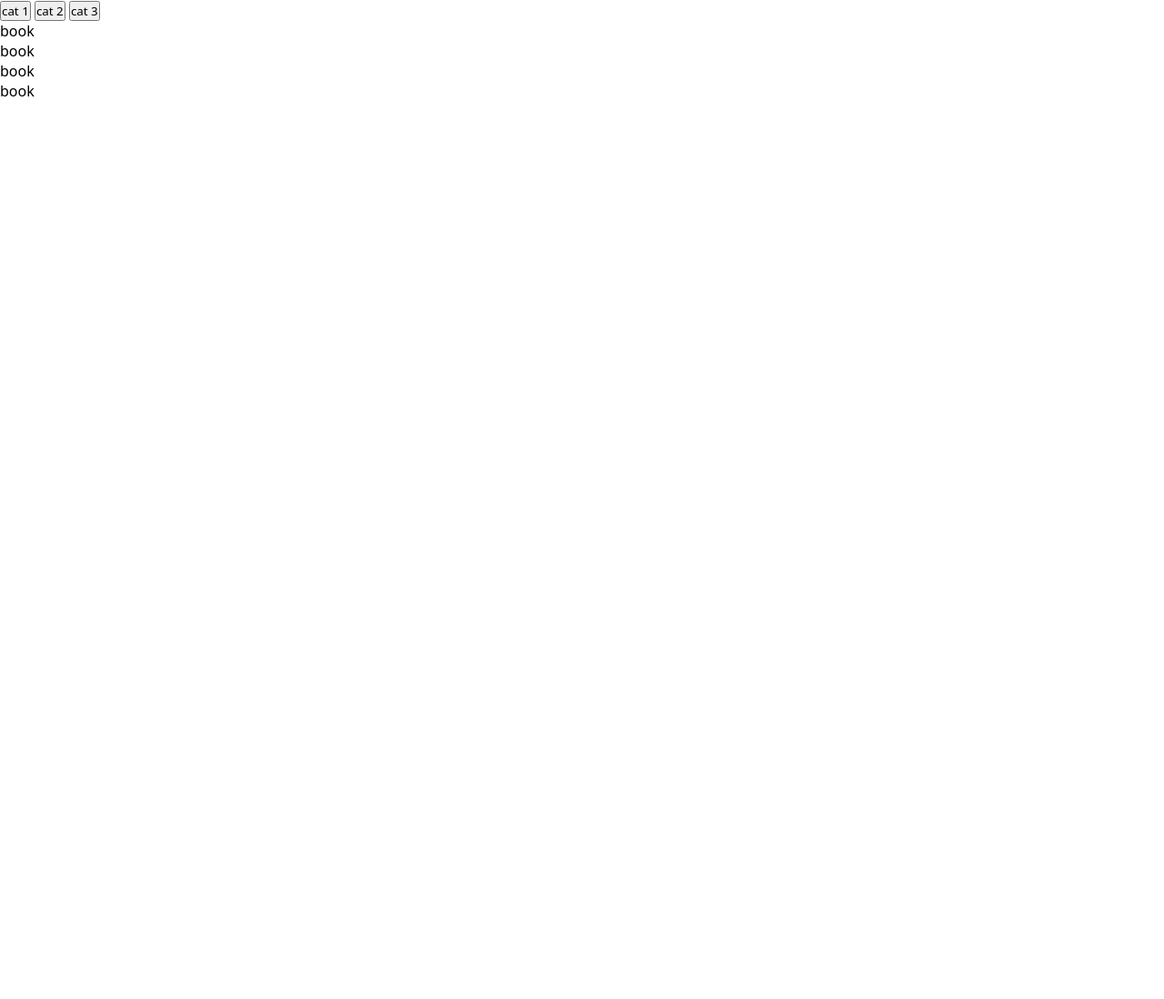
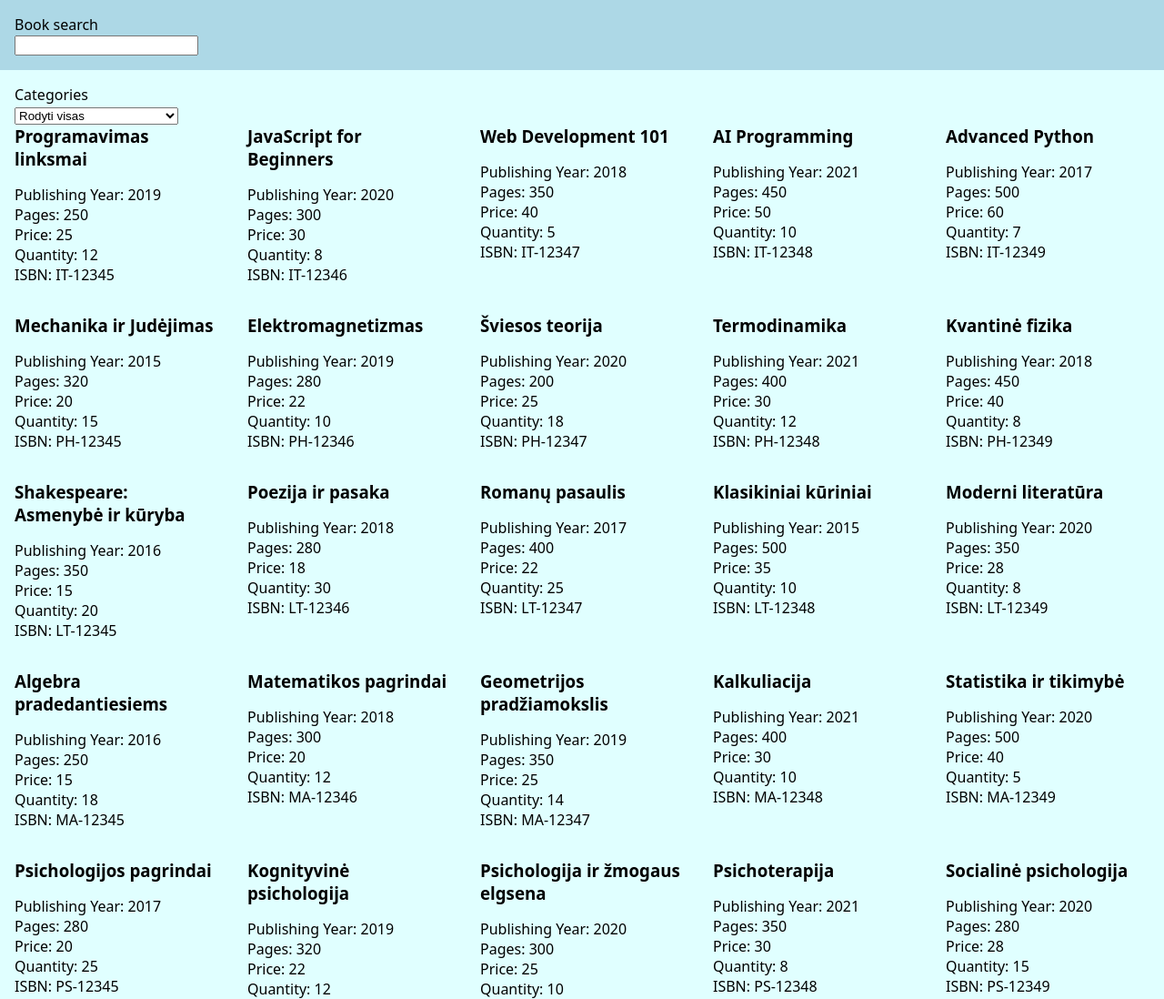
Before and after one commit to Gercius/24-11-22-savarankiskas-darbas, a website with bundled scripts: page index.html in a window 1280 px wide. Shown: the top 1098 px of the page at 91% size. Before the commit the page ends 800 px from the top, so only its background shows below. Built offline with nearby package versions, Linux system fonts and the light colour scheme.

Commit message:
Implement book rendering, book search

```diff
--- a/index.html
+++ b/index.html
@@ -8,29 +8,22 @@
     </head>
     <body>
         <section class="container">
-            <aside>
-                <nav>
-                    <ul class="categories">
-                        <button>
-                            <li>cat 1</li>
-                        </button>
-                        <button>
-                            <li>cat 2</li>
-                        </button>
-                        <button>
-                            <li>cat 3</li>
-                        </button>
-                    </ul>
-                </nav>
-            </aside>
+            <header>
+                <form action="" class="search-form">
+                    <label for="search">Book search</label>
+                    <input type="text" name="search" />
+                </form>
+            </header>
 
             <main>
-                <section class="books">
-                    <article class="book-card">book</article>
-                    <article class="book-card">book</article>
-                    <article class="book-card">book</article>
-                    <article class="book-card">book</article>
-                </section>
+                <div class="">
+                    <label for="categories">Categories</label>
+                    <select name="categories" class="categories">
+                        <option value="show-all">Rodyti visas</option>
+                    </select>
+                </div>
+
+                <section class="books"></section>
             </main>
         </section>
 
--- a/src/js/main.js
+++ b/src/js/main.js
@@ -1,30 +1,66 @@
 import { inventory } from "./data.js";
 
-listBooks();
-calculateInventoryValue();
+(function main() {
+    renderBooks();
+    renderCategories();
+    searchBooks();
+})();
 
-function listBooks() {
+function renderBooks() {
+    const booksEl = document.querySelector(".books");
+
     inventory.forEach((category) => {
         const bookGroup = category.books;
         bookGroup.forEach((book) => {
-            // console.log(book.publishing_year === 2021 ? book.title + " - New book" : book.title);
+            const bookCard = createBookComponent(book);
+            booksEl.innerHTML += bookCard;
+        });
+    });
+
+    function createBookComponent(bookInfo) {
+        return `
+        <article class="book-card">
+            <h3 class="title">${bookInfo.title}</h3>
+            <p class="year">Publishing Year: ${bookInfo.publishing_year}</p>
+            <p class="pages">Pages: ${bookInfo.pages}</p>
+            <p class="price">Price: ${bookInfo.price}</p>
+            <p class="quantity">Quantity: ${bookInfo.quantity}</p>
+            <p class="isbn">ISBN: ${bookInfo.ISBN}</p>
+        </article>
+    `;
+    }
+}
+
+function renderCategories() {
+    const categoryListEl = document.querySelector(".categories");
+    const categories = getCategories();
+
+    categories.forEach((category) => {
+        const optionEl = document.createElement("option");
+        optionEl.textContent = category;
+        optionEl.value = category.toLowerCase();
+        categoryListEl.appendChild(optionEl);
+    });
+
+    function getCategories() {
+        const uniqueCategories = new Set();
+        inventory.forEach((category) => {
+            uniqueCategories.add(category.category);
+        });
+        return uniqueCategories;
+    }
+}
+
+function searchBooks() {
+    const searchEl = document.querySelector('[name="search"]');
+    const bookList = document.querySelectorAll(".book-card .title");
+
+    searchEl.addEventListener("input", (e) => {
+        bookList.forEach((bookTitleEl) => {
+            const bookTitle = bookTitleEl.innerHTML.toLowerCase();
+            const input = e.target.value.toLowerCase();
+            const bookFound = bookTitle.includes(input);
+            bookTitleEl.parentElement.classList.toggle("hidden", !bookFound);
         });
     });
 }
-
-function calculateInventoryValue() {
-    let totalValue = 0;
-
-    inventory.forEach((category) => {
-        const bookGroup = category.books;
-
-        let bookCategoryValue = 0;
-        bookGroup.forEach((book) => {
-            bookCategoryValue += book.quantity * book.price;
-        });
-        // console.log(`Overall value of category ${category.category}: ${bookCategoryValue}`);
-
-        totalValue += bookCategoryValue;
-    });
-    // console.log("Overall inventory value:", totalValue);
-}
--- a/src/styles/sass/main.scss
+++ b/src/styles/sass/main.scss
@@ -13,6 +13,7 @@ html {
 
 body {
     font-family: system-ui, sans-serif;
+    background: black;
 }
 
 img {
@@ -37,3 +38,66 @@ a {
 li {
     list-style: none;
 }
+
+// UTILS
+
+.hidden {
+    display: none;
+}
+
+// LAYOUT
+
+.container {
+    max-width: 1440px;
+    margin: 0 auto;
+
+    > * {
+        padding: 1rem;
+    }
+}
+
+// CATEGORIES
+
+header {
+    flex-grow: 1;
+    background: lightblue;
+
+    nav {
+        h2 {
+            text-align: center;
+        }
+
+        .categories {
+            display: flex;
+            justify-content: center;
+            gap: 1rem;
+        }
+    }
+}
+
+// BOOKS
+
+main {
+    background: lightcyan;
+    flex-grow: 4;
+
+    .books {
+        display: grid;
+        grid-template-columns: repeat(auto-fill, 1fr);
+        gap: 2rem;
+        text-align: center;
+
+        .book-card {
+            .title {
+                margin-bottom: 1rem;
+                word-break: break-word;
+            }
+        }
+
+        @media screen and (min-width: 481px) {
+            grid-template-columns: repeat(auto-fill, minmax(200px, 1fr));
+            justify-content: center;
+            text-align: unset;
+        }
+    }
+}
```
Also changed, not shown: src/styles/css/main.css, 1 other file.
